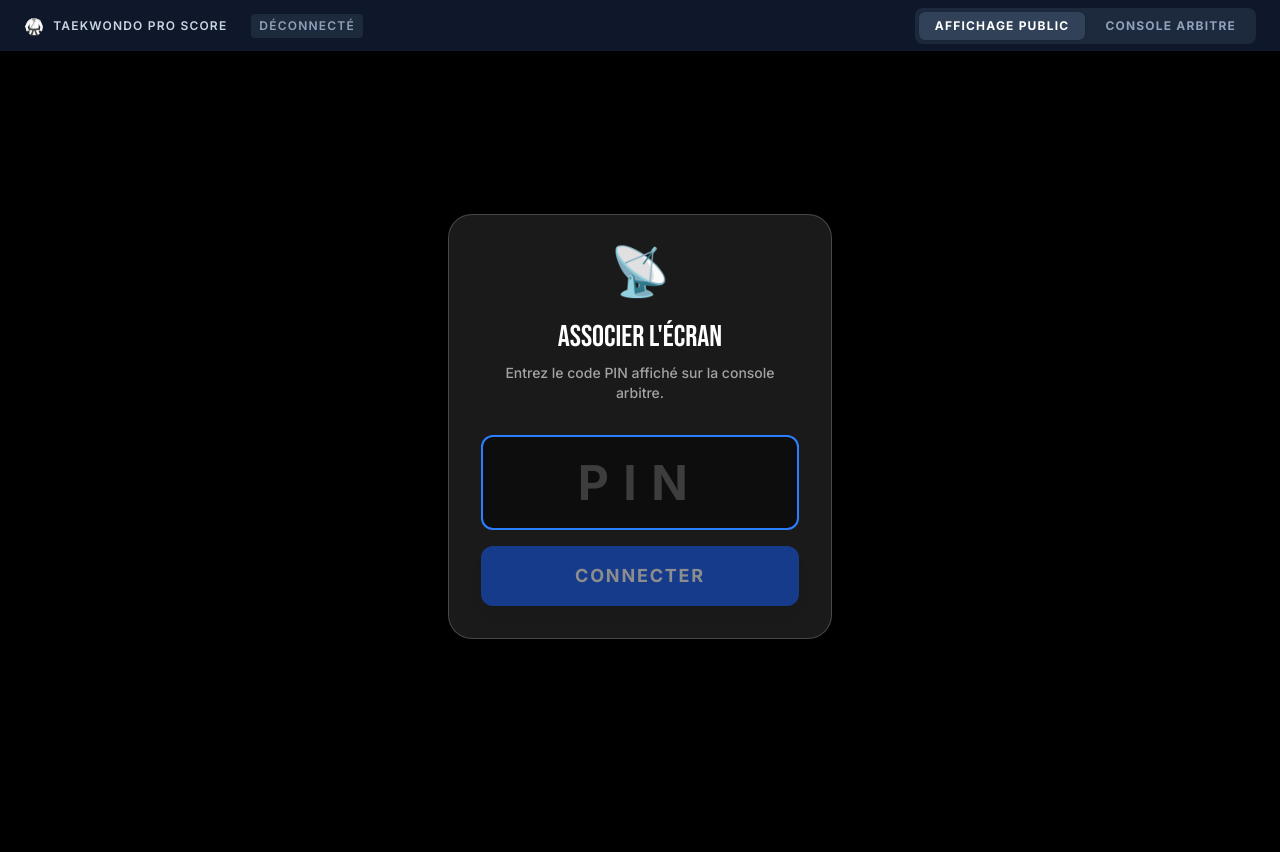
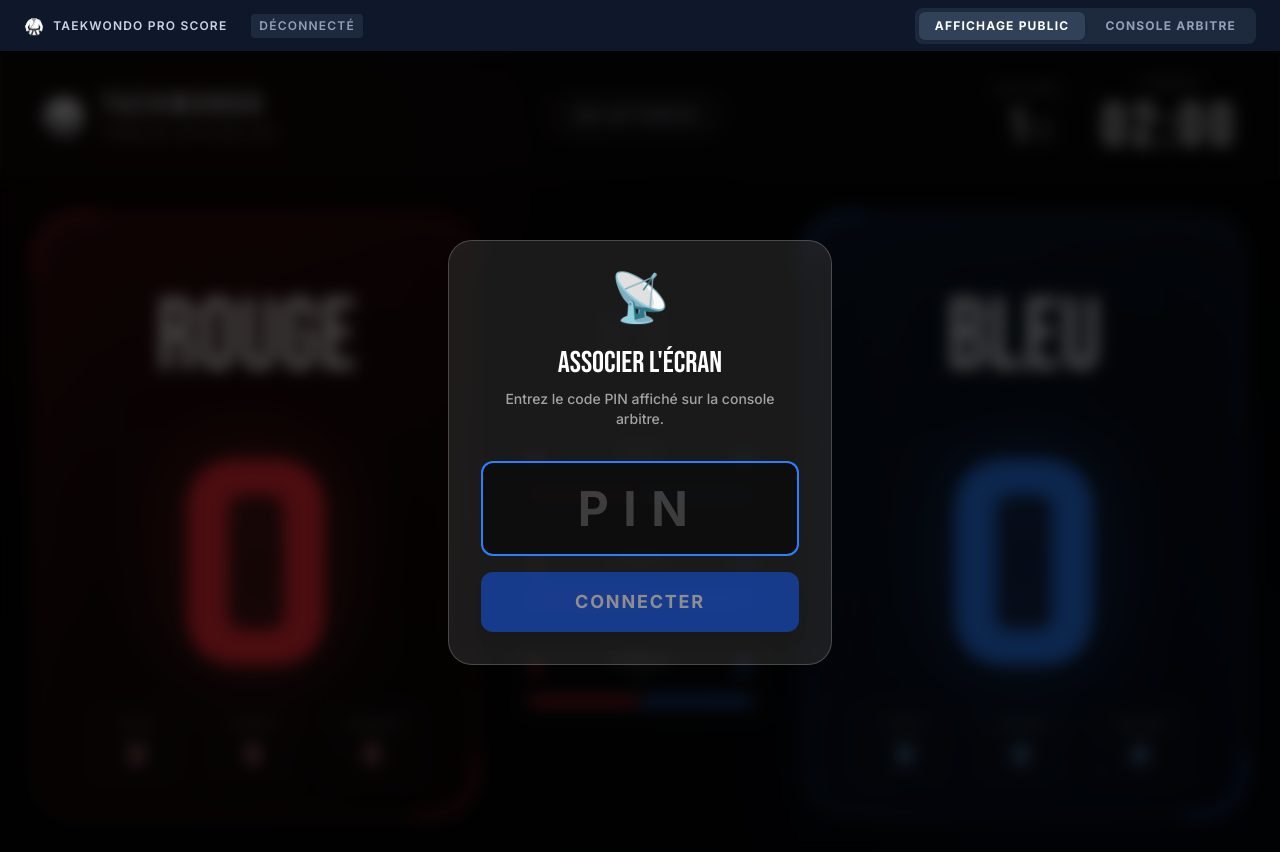
Before and after one commit to abdotemlali/taekwondo, a React (Vite) app: page / in a window 1280 px wide. Both pictures are taken after a click on the button "AFFICHAGE PUBLIC". Before the commit the page ends 800 px from the top, so only its background shows below. Built offline with nearby package versions, Linux system fonts and the light colour scheme.

Commit message:
feat: complete localStorage session persistence for state, auth, and webrtc pins

```diff
--- a/src/App.jsx
+++ b/src/App.jsx
@@ -558,16 +558,30 @@ function PanneauArbitreCombattant({ combattant, nom, scores, total, config, disp
   )
 }
 
+const initMemoire = () => {
+  try {
+    const mem = localStorage.getItem('tkd_state');
+    if (mem) return JSON.parse(mem);
+  } catch (e) {
+    console.error(e);
+  }
+  return etatInitial(CONFIG_INITIALE);
+}
+
 // ─── MAIN APP COMPONENT ────────────────────────────────────────────────────────
 export default function App() {
-  const [state, dispatch] = useReducer(reducer, undefined, () => etatInitial(CONFIG_INITIALE))
+  const [state, dispatch] = useReducer(reducer, undefined, initMemoire)
+
+  useEffect(() => {
+    localStorage.setItem('tkd_state', JSON.stringify(state));
+  }, [state]);
   const [vue, setVue] = useState('arbitre') // 'public' | 'arbitre'
   const [estAdmin, setEstAdmin] = useState(false)
   const [mdp, setMdp] = useState('')
   const [erreurMdp, setErreurMdp] = useState(false)
 
   const [pinCode, setPinCode] = useState(null)
-  const [inputPin, setInputPin] = useState('')
+  const [inputPin, setInputPin] = useState(localStorage.getItem('tkd_public_pin') || '')
   const [peerStatus, setPeerStatus] = useState('Déconnecté')
   const [isLinked, setIsLinked] = useState(false)
   const connectionsRef = useRef([])
@@ -584,10 +598,14 @@ export default function App() {
   // Arbitre : Création du Host PeerJS
   useEffect(() => {
     if (isReferee) {
-      const newPin = Math.floor(1000 + Math.random() * 9000).toString();
-      setPinCode(newPin);
+      let savedPin = localStorage.getItem('tkd_admin_pin');
+      if (!savedPin) {
+        savedPin = Math.floor(1000 + Math.random() * 9000).toString();
+        localStorage.setItem('tkd_admin_pin', savedPin);
+      }
+      setPinCode(savedPin);
 
-      const peer = new Peer(`tkd-arbitre-${newPin}`);
+      const peer = new Peer(`tkd-arbitre-${savedPin}`);
 
       peer.on('open', () => setPeerStatus(`En attente (PIN: ${newPin})`));
 
@@ -615,14 +633,17 @@ export default function App() {
 
   // Public : Connexion à l'arbitre
   const connectToReferee = (e) => {
-    e.preventDefault();
+    if (e) e.preventDefault();
     if (!inputPin) return;
 
-    setPeerStatus('Connexion...');
+    localStorage.setItem('tkd_public_pin', inputPin);
+
+    setPeerStatus('Connexion au serveur...');
     const peer = new Peer();
 
     peer.on('open', () => {
-      const conn = peer.connect(`tkd-arbitre-${inputPin}`);
+      setPeerStatus('Recherche Console...');
+      const conn = peer.connect(`tkd-arbitre-${inputPin}`, { reliable: true });
 
       conn.on('open', () => {
         setPeerStatus('Connecté');
@@ -639,6 +660,21 @@ export default function App() {
         setPeerStatus('Déconnecté');
         setIsLinked(false);
       });
+
+      conn.on('error', (err) => {
+        setPeerStatus(`Erreur de connexion`);
+        setIsLinked(false);
+      });
+    });
+
+    peer.on('error', (err) => {
+      console.error(err);
+      if (err.type === 'peer-unavailable') {
+        setPeerStatus('Code PIN introuvable !');
+      } else {
+        setPeerStatus(`Erreur: ${err.type}`);
+      }
+      setIsLinked(false);
     });
   };
 
@@ -662,12 +698,17 @@ export default function App() {
     return () => clearInterval(intervalRef.current)
   }, [state.statut])
 
+  useEffect(() => {
+    if (localStorage.getItem('tkd_auth') === 'admin') setEstAdmin(true);
+  }, []);
+
   const handleLogin = (e) => {
     e.preventDefault();
     if (mdp === '2026') {
       setEstAdmin(true);
       setErreurMdp(false);
       setMdp('');
+      localStorage.setItem('tkd_auth', 'admin');
     } else {
       setErreurMdp(true);
       setMdp('');
@@ -698,29 +739,33 @@ export default function App() {
       {/* CONTENT WRAPPER */}
       <div className="pt-[52px]">
         {vue === 'public' && (
-          isLinked ? <VuePublique state={state} /> : (
-            <div className="min-h-[calc(100vh-52px)] bg-black flex items-center justify-center p-4">
-              <form onSubmit={connectToReferee} className="bg-white/10 p-8 rounded-3xl backdrop-blur-xl max-w-sm w-full text-center border border-white/20">
-                <div className="text-5xl mb-6">📡</div>
+          <div className="relative min-h-[calc(100vh-52px)]">
+            <VuePublique state={state} />
+            {!isLinked && (
+              <div className="absolute inset-0 bg-black/70 backdrop-blur-sm flex items-center justify-center p-4 z-40">
+                <form onSubmit={connectToReferee} className="bg-white/10 p-8 rounded-3xl backdrop-blur-xl max-w-sm w-full text-center border border-white/20 shadow-2xl">
+                  <div className="text-5xl mb-6">{peerStatus === 'Connexion au serveur...' || peerStatus === 'Recherche Console...' ? '🔄' : '📡'}</div>
                   <h2 className="title-font text-3xl text-white mb-2">Associer l'écran</h2>
                   <p className="text-sm font-medium text-white/60 mb-8">Entrez le code PIN affiché sur la console arbitre.</p>
 
                   <input
                     type="text"
                     value={inputPin}
-                  onChange={e => setInputPin(e.target.value.replace(/\D/g,''))}
+                    onChange={e => { setInputPin(e.target.value.replace(/\D/g,'')); setPeerStatus('Déconnecté'); }}
                     className="w-full px-4 py-4 rounded-xl border-2 border-white/20 bg-black/50 text-center text-5xl tracking-[0.3em] font-bold outline-none transition-colors mb-4 focus:border-blue-500 text-white placeholder-white/20"
                     placeholder="PIN"
                     maxLength={4}
                     autoFocus
                   />
 
-                <button type="submit" disabled={!inputPin} className="w-full bg-blue-600 hover:bg-blue-700 disabled:opacity-50 text-white font-bold py-4 rounded-xl transition-all shadow-lg text-lg tracking-widest uppercase">
+                  <button type="submit" disabled={!inputPin || peerStatus.includes('...')} className="w-full bg-blue-600 hover:bg-blue-700 disabled:opacity-50 text-white font-bold py-4 rounded-xl transition-all shadow-lg text-lg tracking-widest uppercase">
                     Connecter
                   </button>
+                  {peerStatus !== 'Déconnecté' && <p className="mt-4 text-white font-bold animate-pulse">{peerStatus}</p>}
                 </form>
               </div>
-          )
+            )}
+          </div>
         )}
 
         {vue === 'arbitre' && !estAdmin && (
```
Lines whose indentation alone changed are shown as unchanged.
